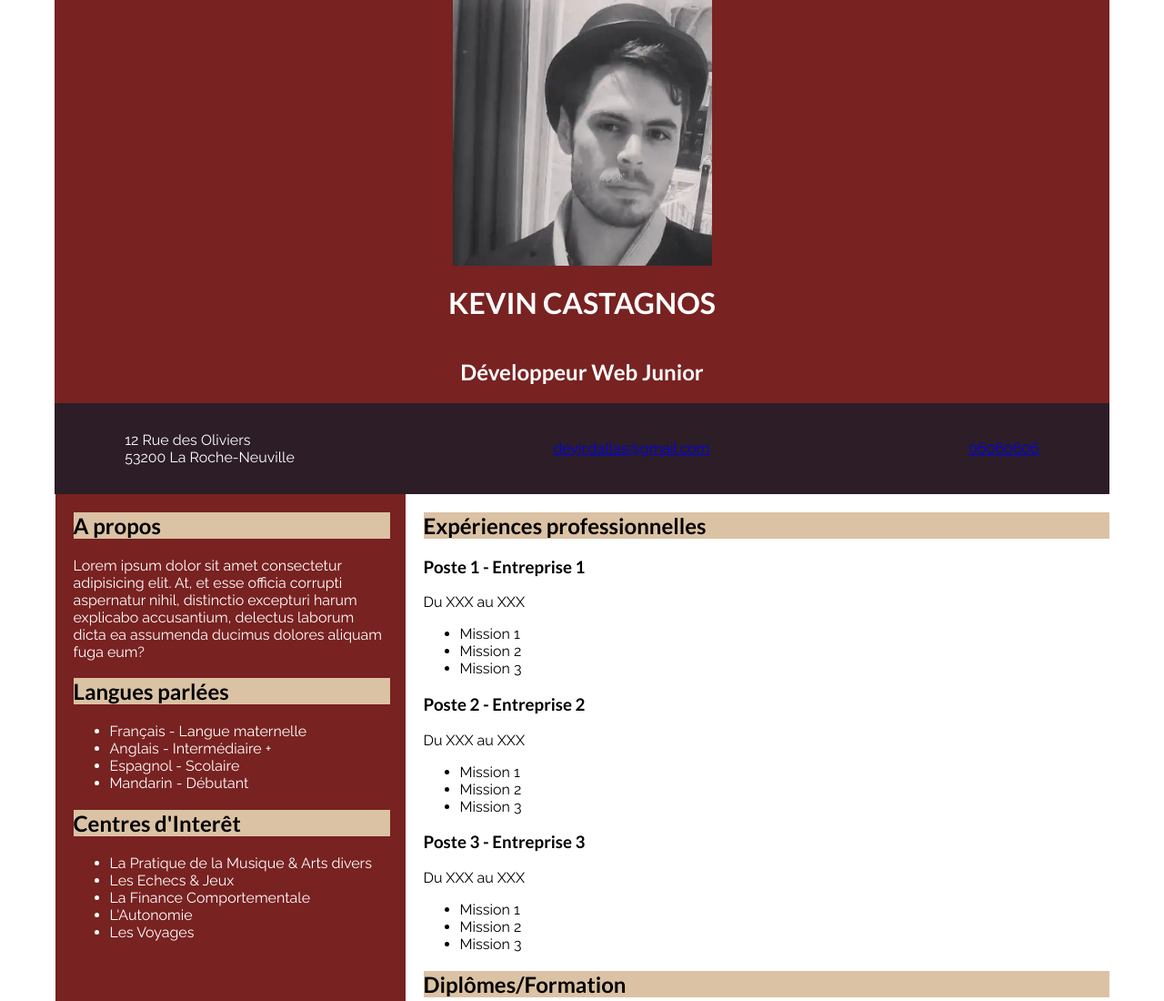
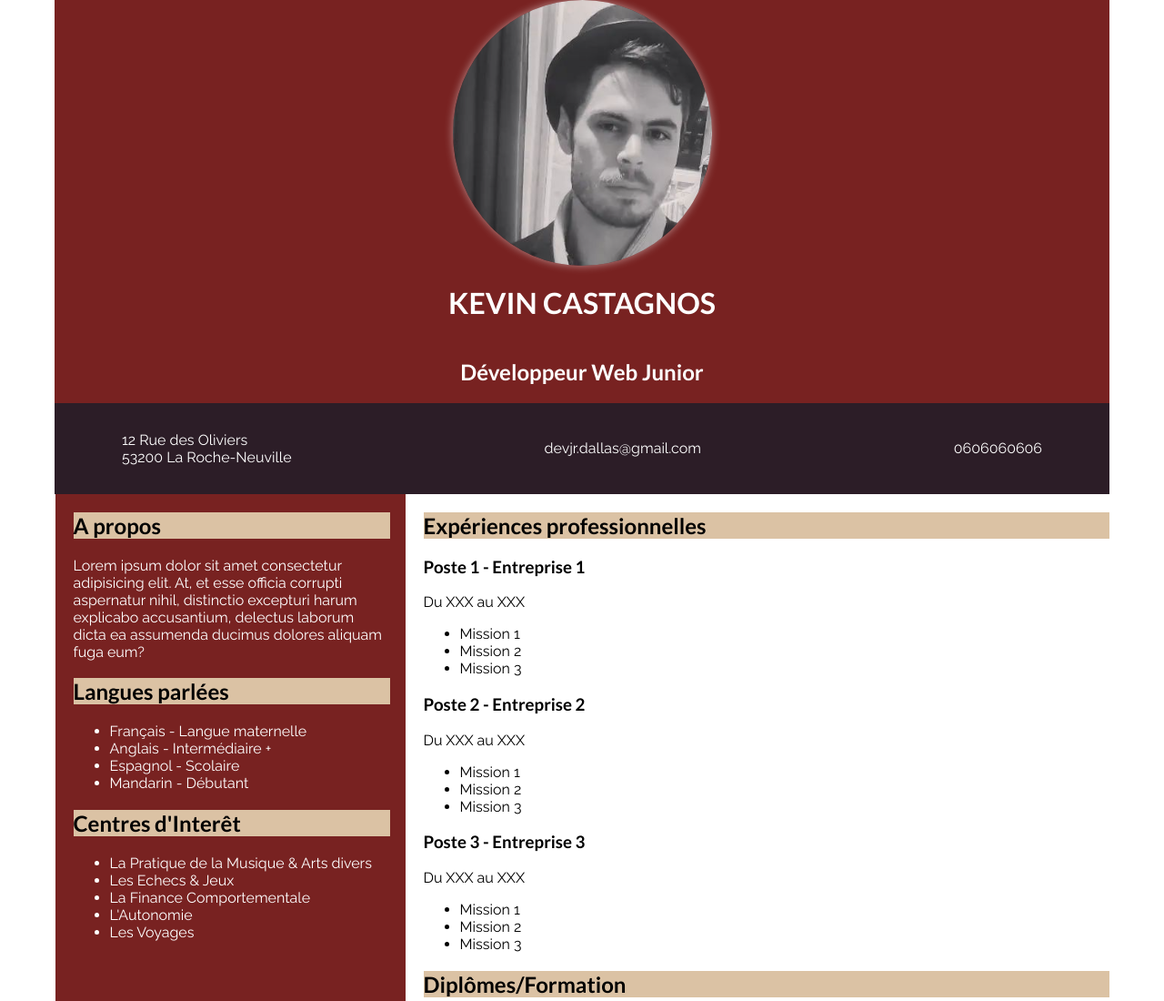
Before and after one commit to TokyoFrenchDev/cv-developpeur, a plain HTML site: page index.html in a window 1280 px wide. Shown: the top 1100 px of the page at 91% size. Drawn offline with Linux system fonts and the light colour scheme.

Commit message:
Ajout-style-photo-profil-et-liens-contact

```diff
--- a/assets/css/style.css
+++ b/assets/css/style.css
@@ -9,18 +9,22 @@
          url('../fonts/Raleway-Italic.ttf') format('truetype');
 }
 
+/* Police des paragraphe et titres */
 p, li {
     font-family: 'Raleway', sans-serif;
 }
 
+/* Police des Titres */
 h1, h2, h3 {
     font-family: 'Lato', sans-serif;
 }
 
+/* Cas particulier du à la taille du  au fait  que j'ai demander aux autres H2 d'avoir un fond rouge */
 h2 {
     background-color: #dbc2a4;
 }
 
+/* Textes sur fond rouge */
 .profile-info__name,
 .profile-info__job,
 .contact-info__address,
@@ -32,6 +36,7 @@ h2 {
     color: white;
 }
 
+/* BLOC BODY  */
 body {
     display: flex;
     flex-direction: row;
@@ -43,6 +48,7 @@ body {
     margin: 0 auto;
 }
 
+/* BLOC  HEADER */
 .header-section {
     width: 100%;
     background-color: #782221;
@@ -55,10 +61,18 @@ body {
     justify-content: center;
 }
 
+/* MA PHOTO DE PROFIL */
+.profile-info__photo {
+    border-radius: 50%;
+    box-shadow: 0 0 10px rgba(255, 255, 255, 0.5);
+}
+
+/* JOB EN RECHERCHE */
 .profile-info__job {
     background-color: #782221;
 }
 
+/* MA BARRES d'INFOS de CONTACTS */
 .contact-info {
     display: flex;
     justify-content: space-around;
@@ -73,6 +87,21 @@ body {
 
 .contact-info__phone {
     margin-left: 160px;
+}
+
+/* Couleur par défaut des liens */
+.contact-info__address a,
+.contact-info__email a,
+.contact-info__phone a {
+    color: white;
+    text-decoration: none;
+}
+
+/* Couleur des liens une fois visités */
+.contact-info__address a:visited,
+.contact-info__email a:visited,
+.contact-info__phone a:visited {
+    color: white;
 }
 
 .left-section  {
--- a/index.html
+++ b/index.html
@@ -18,10 +18,18 @@
         </div>
         <!-- Informations de contact : adresse, email, téléphone -->
         <div class="contact-info">
-            <p class="contact-info__address">12 Rue des Oliviers <br>
-                                            53200 La Roche-Neuville</p>
-            <p class="contact-info__email"><a href="mailto:devjr.dallas@gmail.com">devjr.dallas@gmail.com</a></p>
-            <p class="contact-info__phone"><a href="tel:06060606">06060606</a></p>
+            <p class="contact-info__address">
+                <a href="https://www.google.com/maps?q=12+Rue+des+Oliviers,+53200+La+Roche-Neuville" target="_blank">
+                    12 Rue des Oliviers <br>
+                    53200 La Roche-Neuville
+                </a>
+            </p>
+            <p class="contact-info__email">
+                <a href="mailto:devjr.dallas@gmail.com">devjr.dallas@gmail.com</a>
+            </p>
+            <p class="contact-info__phone">
+                <a href="tel:06060606">0606060606</a>
+            </p>
         </div>
     </header>
 
```
